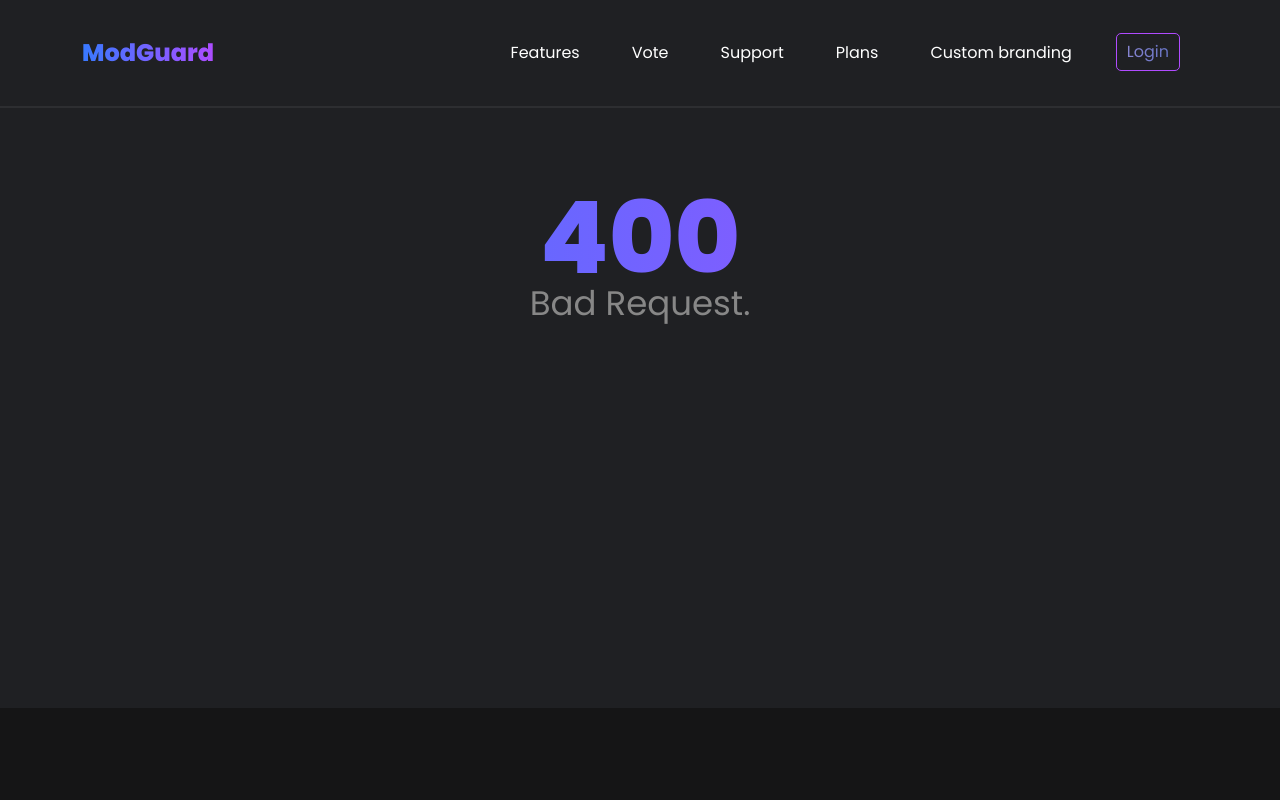
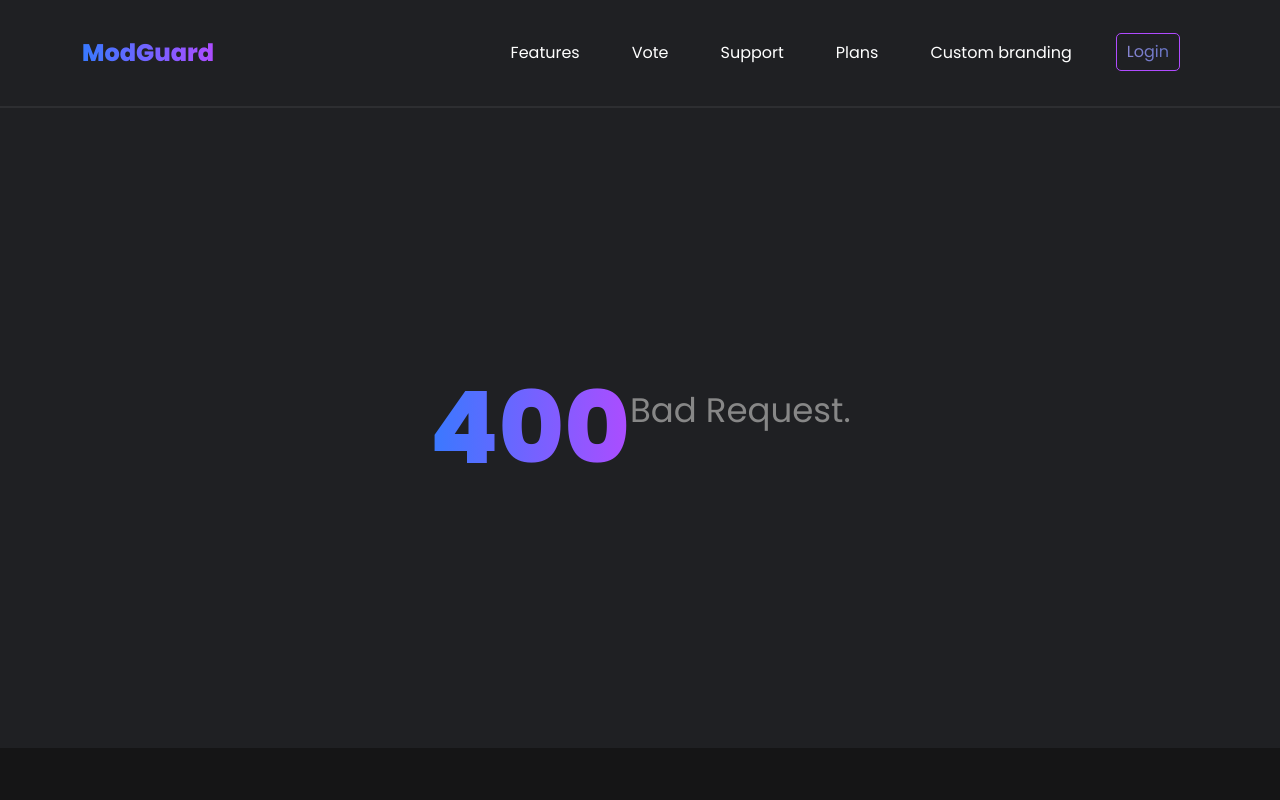
Before and after one commit to mudassirmehdi/modguard, a plain HTML site: page 400.html in a window 1280 px wide. Shown: the top 800 px of the page. Drawn offline with Linux system fonts and the light colour scheme.

Commit message:
Update main.css

```diff
--- a/css/main.css
+++ b/css/main.css
@@ -993,7 +993,10 @@ main .server-cluster .server-cluster-card {
 /* 401 PAGE START */
 
 main .main-heading {
-    height: 75vh;
+    height: 80vh;
+    display: flex;
+    justify-content: center;
+    align-items: center;
 }
 
 main .main-heading h1 {
```
